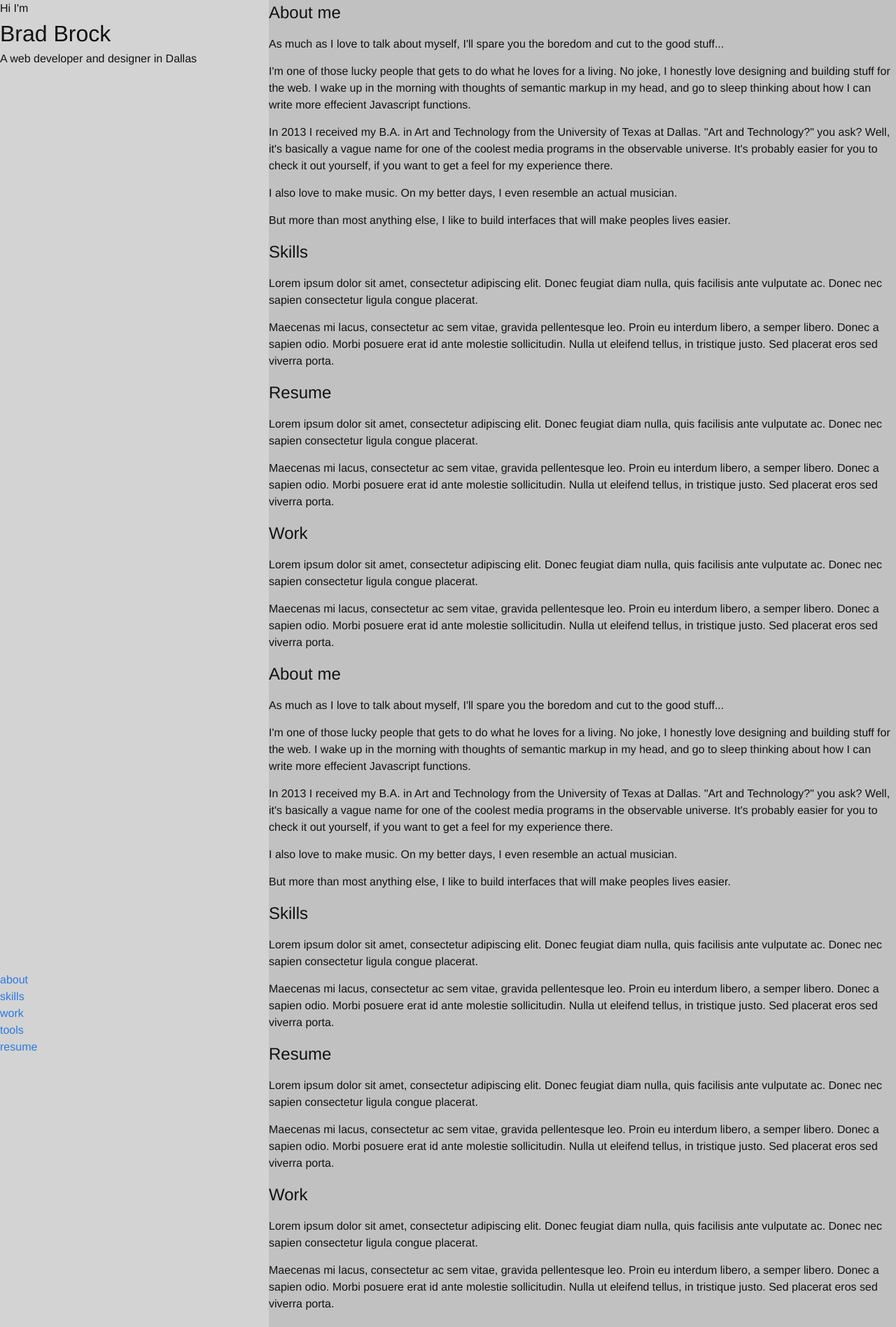
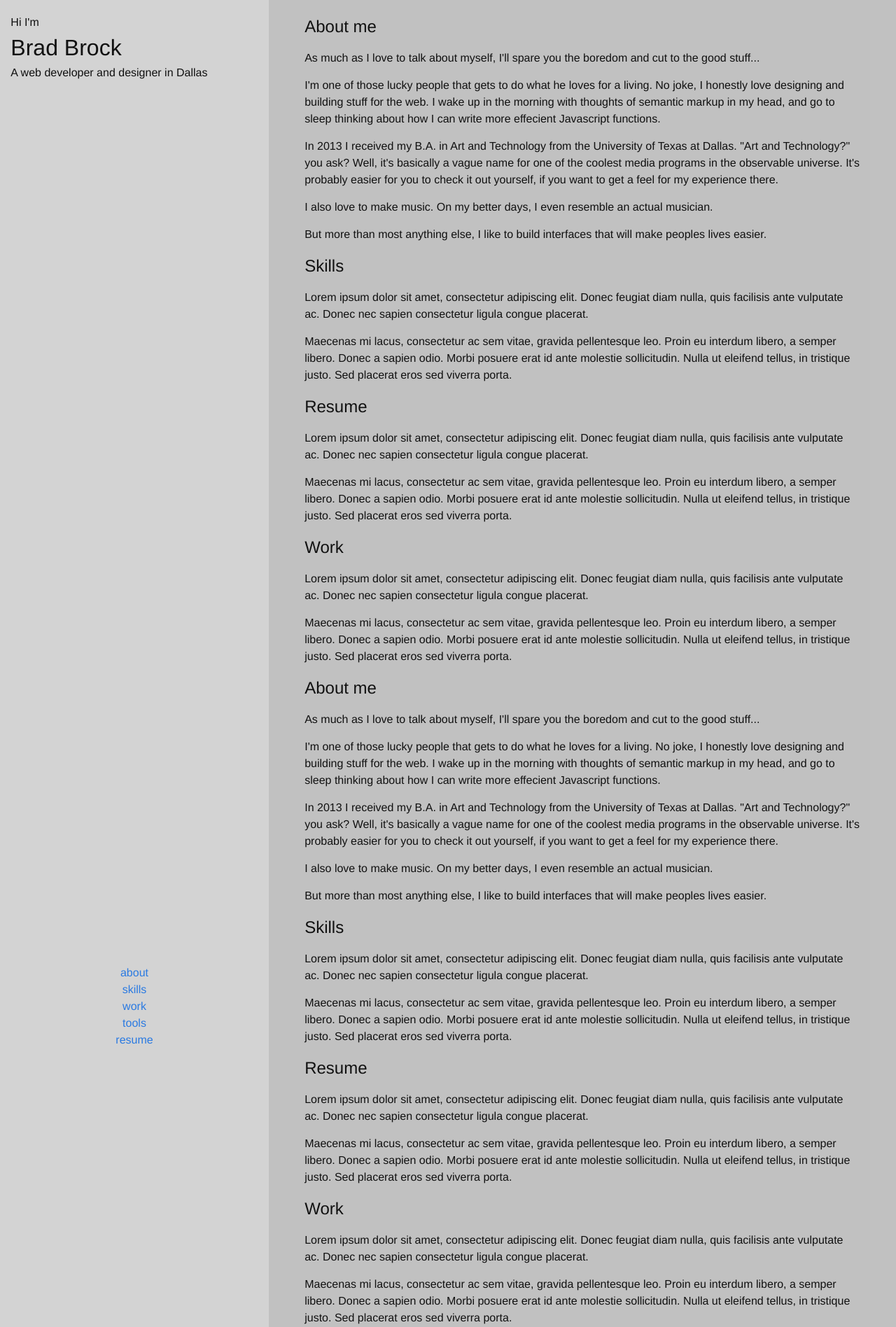
Before and after one commit to Spyrojoe/VBT4.1, a Jekyll site: the page built from index.html, in a window 1280 px wide. Shown: the top 1896 px of the page at 70% size. Built offline with Jekyll 4.4.1, drawn with Linux system fonts in a browser that asks for light colours.

Commit message:
Fixed the gap at bottom of page by setting overflow-y: hidden on <main>. Added padding to sidebar and main panels.

```diff
--- a/_sass/_footer.scss
+++ b/_sass/_footer.scss
@@ -1,4 +1,11 @@
 footer{
+	text-align: center;
+
+	> a{
+		display: block;
+		margin-bottom: 20px;
+	}
+
 	ul{
 	    display: flex;
 	    flex-direction: row;
--- a/_sass/_header.scss
+++ b/_sass/_header.scss
@@ -1,15 +1,16 @@
 .sidebar{
     display: flex;
     justify-content: flex-start;
+    flex: 0 0 30%;
     background: #D3D3D3;
-    flex: 0 0 30%;
 
     header{
-        width: 100%;
-        height: 100vh;
         display: flex;
         flex-flow: column nowrap;
         justify-content: space-between;
+        width: 100%;
+        height: 100vh;
+        padding: 20px 4%;
         background: #D3D3D3;
 
         .intro{
@@ -22,6 +23,7 @@
         nav{
             display: flex;
             flex-flow: column nowrap;
+            align-items: center;
         }
     }
 }
--- a/_sass/_main.scss
+++ b/_sass/_main.scss
@@ -1,7 +1,8 @@
 main{
+	padding: 20px 4%;
 	justify-content: flex-start;
 	flex: 0 0 70%;
 	height: 100vh;
-	overflow: scroll;
+	overflow-y: scroll;
 	background: #C1C1C1;
 }
```
